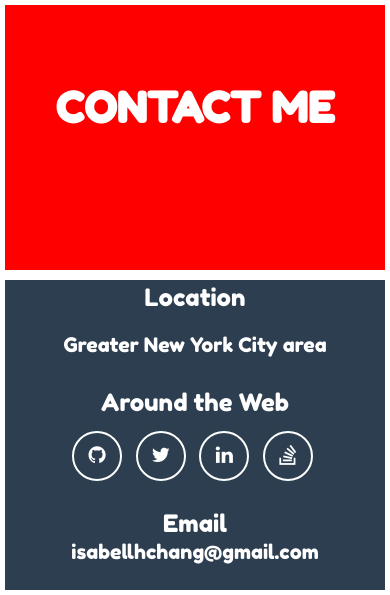
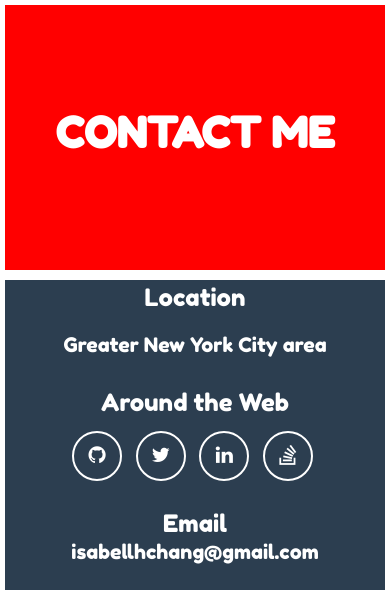
Before and after one commit to ychang21/Node-Portfolio, a website: page public/index.html in a window 390 px wide. Shown: the part 1875-2470 px from the top of the page. Drawn offline with nearby package versions, Linux system fonts and the light colour scheme.

Commit message:
adjusted padding for contact

```diff
--- a/public/assets/css/style.css
+++ b/public/assets/css/style.css
@@ -685,7 +685,7 @@ h3 {
         height: 320px;
     }
     #contactheader {
-        padding-top: 125px;
+        padding-top: 150px;
     }
     #contact .container4 {
         height: 320px;
```
